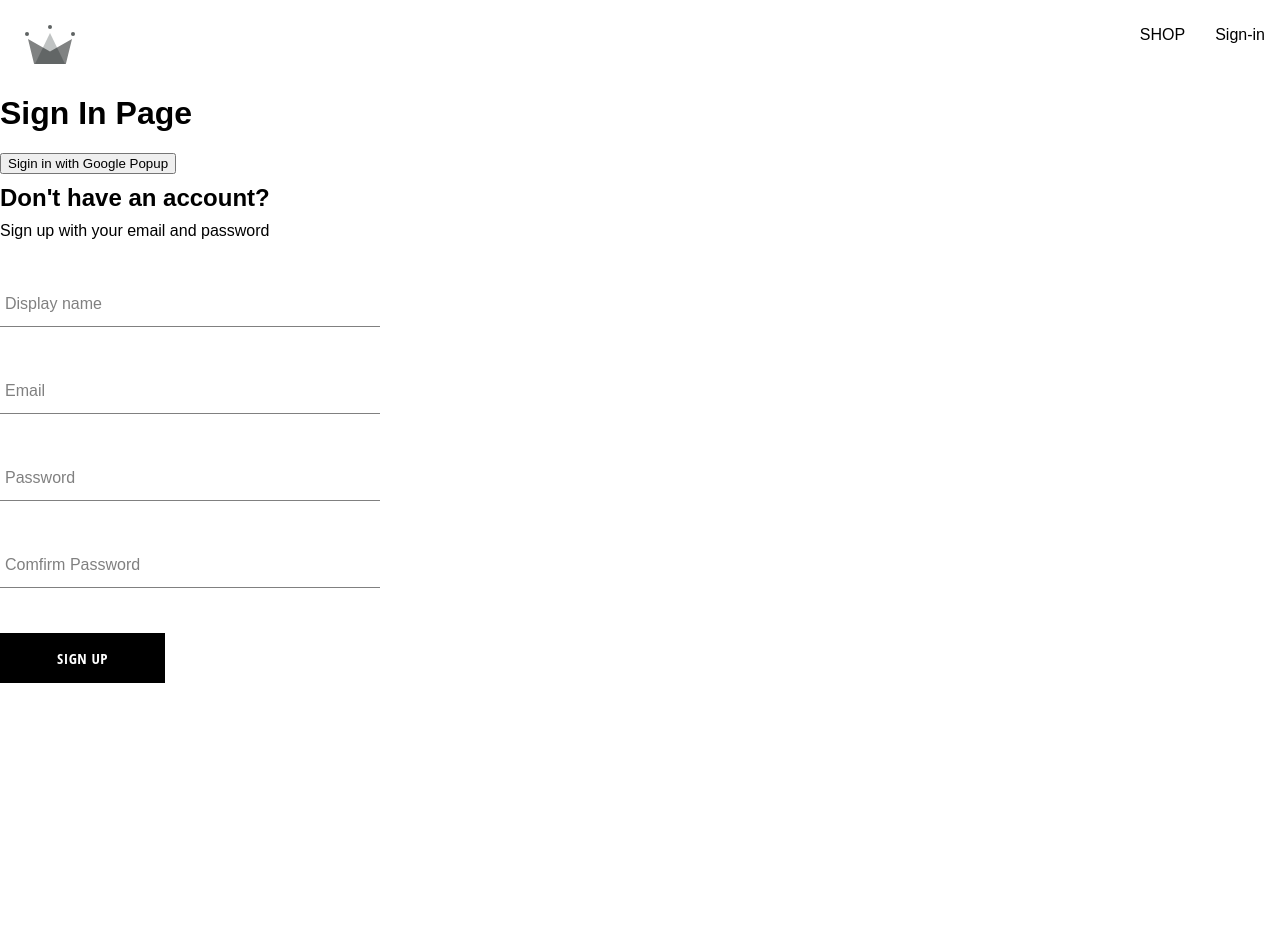
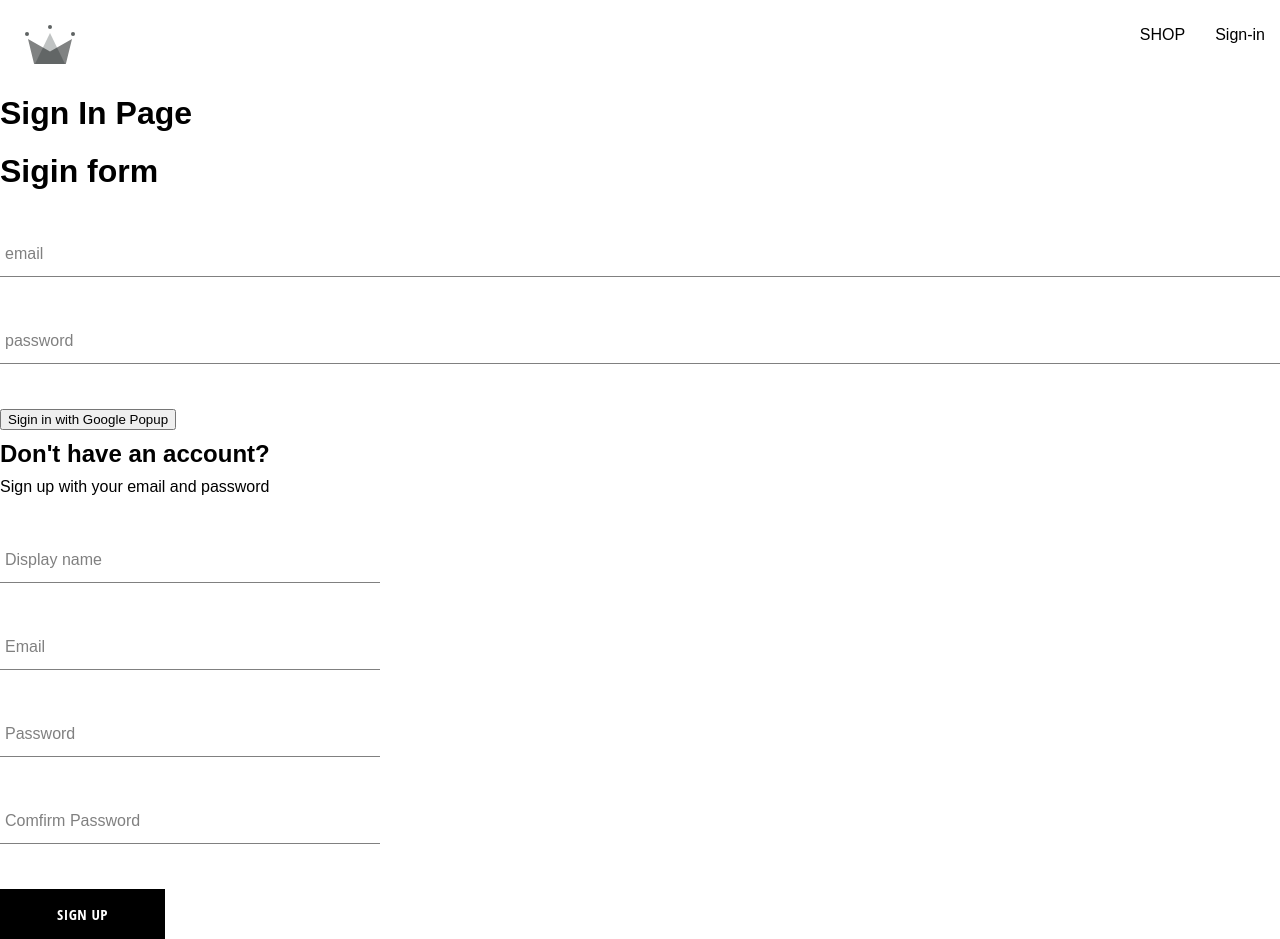
Before and after one commit to upluke/crwn-clothing-app, a React (Create React App) app: page /sign-in in a window 1280 px wide. Before the commit the page ends 800 px from the top, so only its background shows below. Built offline with nearby package versions, Linux system fonts and the light colour scheme; a web font is replaced by a local one.

Commit message:
sign in from

```diff
--- /dev/null
+++ b/src/components/sign-in-form/sign-in-form.component.jsx
@@ -0,0 +1,29 @@
+import { useState } from "react"
+import FormInput from "../form-input/form-input.component"
+
+const initValue={
+    email:'',
+    password:''
+}
+
+const SignInForm=()=>{
+
+    const [formFields, setFormFields]=useState(initValue)
+    const {email, password}= formFields
+
+
+    const handleChange=(e)=>{
+        setFormFields({...formFields, [e.target.name]:e.target.value})
+    }
+
+    return(
+        <div>
+        <h1>Sigin form</h1>
+        <FormInput label="email" type="email" value={email} name="email" onChange={handleChange} />
+        <FormInput label="password" type="password" value={password} name="password" onChange={handleChange} />
+        </div>
+
+    )
+}
+
+export default SignInForm
--- /dev/null
+++ b/src/components/sign-in-form/sign-in-form.styles.scss
@@ -0,0 +1 @@
+const
--- a/src/routes/sign-in/sign-in.component.jsx
+++ b/src/routes/sign-in/sign-in.component.jsx
@@ -1,5 +1,6 @@
 import { signInWithGooglePopup, createUserDocumentFromAuth } from "../../utils/firebase/filebase.utils"
 
+import SignInForm from "../../components/sign-in-form/sign-in-form.component"
 import SignUpForm from "../../components/sign-up-form/sign-up-form.component"
 
 
@@ -15,6 +16,8 @@ const SignIn=()=>{
     return (
         <div>
             <h1>Sign In Page</h1>
+            <SignInForm />
+
             <button onClick={logGoogleUser}>Sigin in with Google Popup</button>
             <SignUpForm />
         </div>
```
